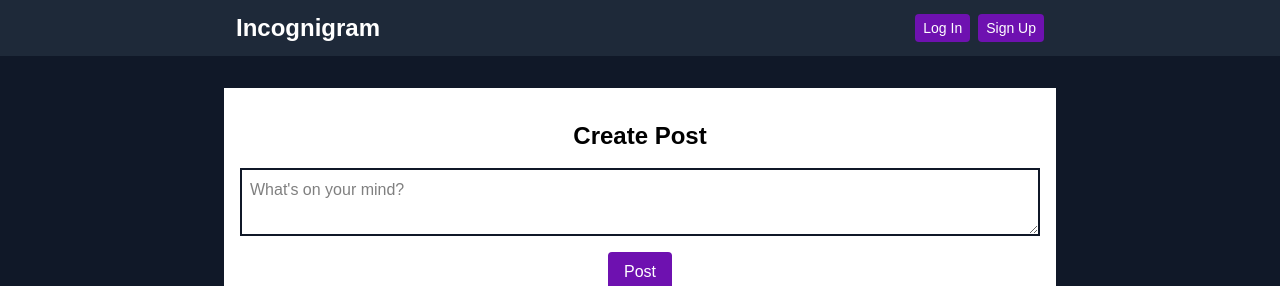
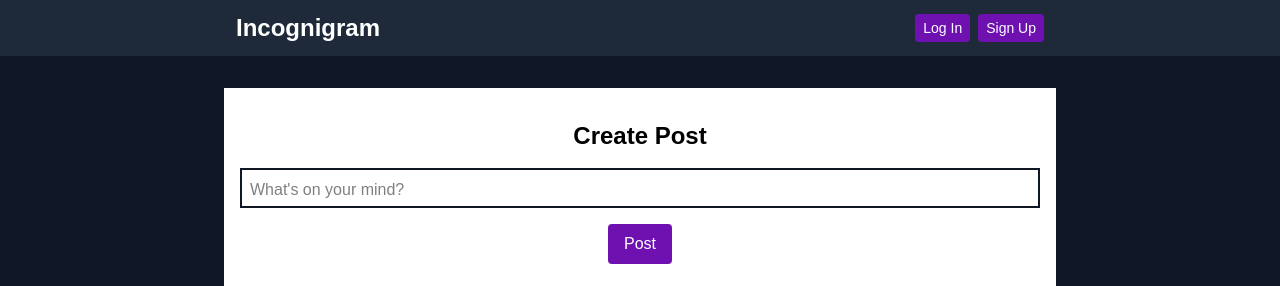
Before and after one commit to nathaniel-knerr/incognigram, a Next.js app: page /profile in a window 1280 px wide. Shown: the top 286 px of the page. Built offline with nearby package versions, Linux system fonts and the light colour scheme; no server answers.

Commit message:
Added auto resizing textarea on profile page

```diff
--- a/app/profile/page.tsx
+++ b/app/profile/page.tsx
@@ -68,6 +68,16 @@ export default function Profile() {
   }
 
 
+  function resizePostArea(postTextArea: HTMLTextAreaElement) {
+    postTextArea.style.height = `${postTextArea.scrollHeight}px`;
+  }
+
+
+  function updatePostArea(postTextArea: HTMLTextAreaElement) {
+    setPostContent(postTextArea.value);
+    resizePostArea(postTextArea);
+  }
+
   useEffect(() => {
     getUserPosts();
   }, []);
@@ -79,7 +89,7 @@ export default function Profile() {
         <section className="w-full flex flex-col items-center">
             <form className="bg-white w-[65%] p-4 m-4 flex flex-col items-center justify-center">
                 <h2 className="text-2xl text-black font-bold p-4">Create Post</h2>
-                <textarea onChange={(e) => setPostContent(e.target.value)} className="w-full p-2 border-2 border-gray-900" placeholder="What's on your mind?"/>
+                <textarea onChange={(e) => updatePostArea(e.target)} className="w-full text-md h-10 p-2 border-2 border-gray-900 resize-none overflow-hidden" placeholder="What's on your mind?"/>
                 <button type="submit" className="flex flex-col items-center justify-center text-md text-white bg-purple-800 m-4 p-2 px-4 rounded-sm">Post</button>
             </form>
         </section>
```
